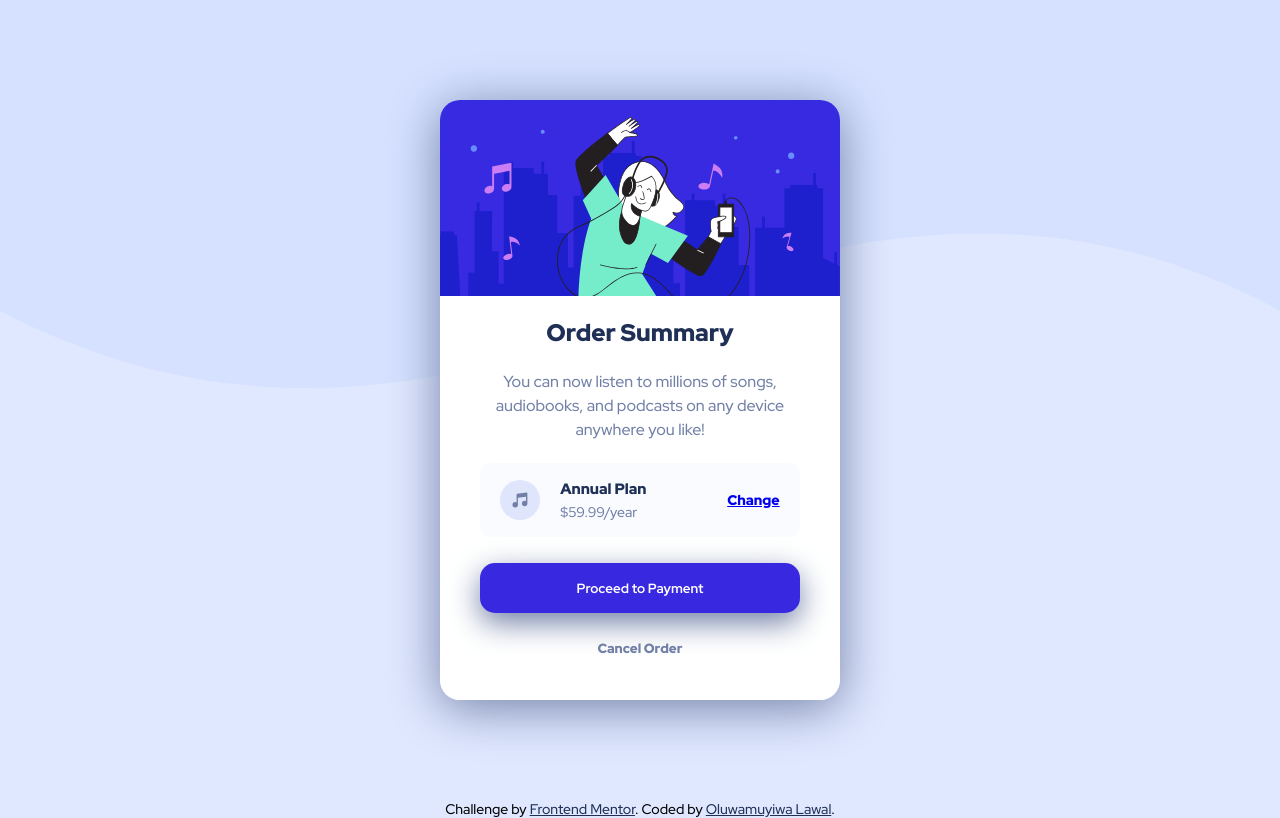
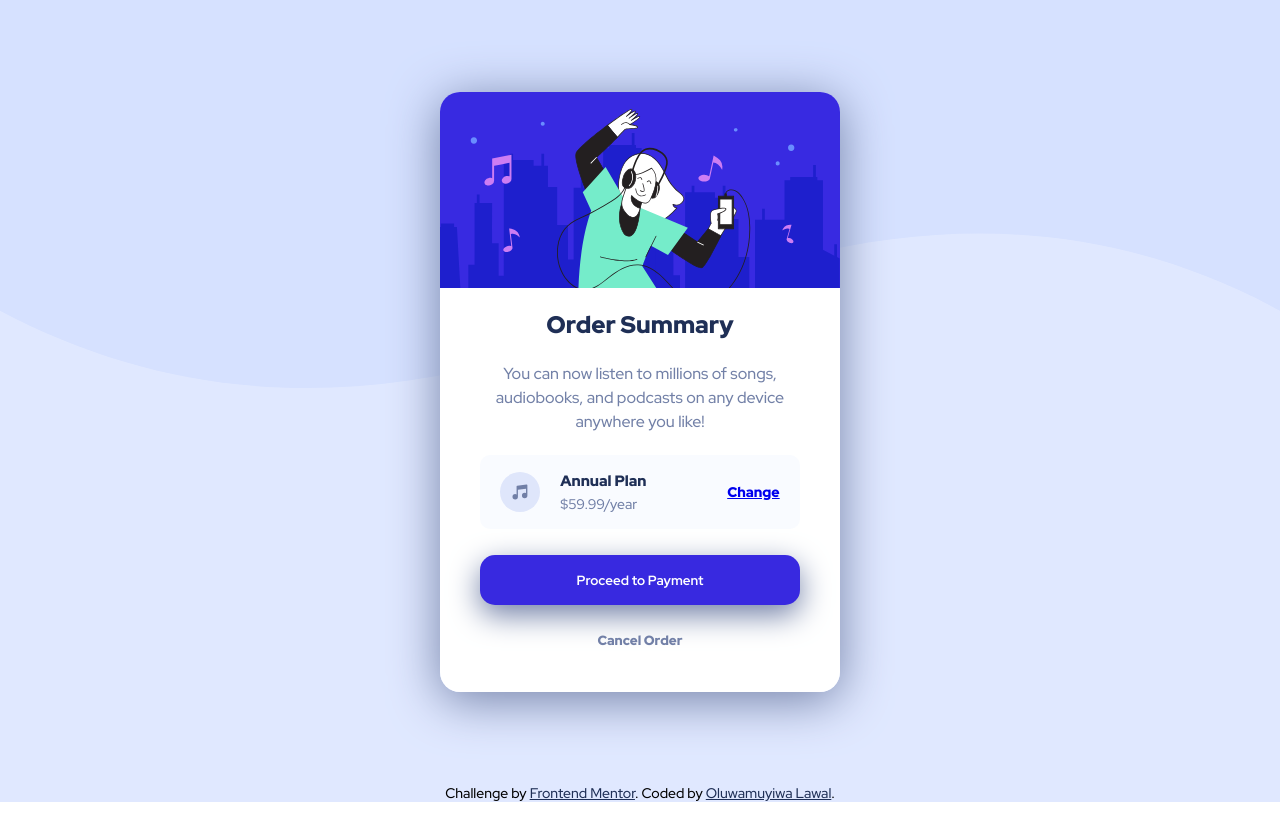
Before and after one commit to SunkanmiL/Group27--Order-summary-card, a plain HTML site: page index.html in a window 1280 px wide. Drawn offline with Linux system fonts and the light colour scheme.

Commit message:
Update main.css

```diff
--- a/css/main.css
+++ b/css/main.css
@@ -61,7 +61,7 @@ body {
           align-items: center;
   background: var(--pale-blue) url("/images/pattern-background-desktop.svg") no-repeat left top;
   background-size: contain;
-  min-height: 100vh;
+  min-height: 98vh;
 }
 
 /* Card */
@@ -167,10 +167,6 @@ body {
   margin-top: 4px;
 }
 
-/*.card__plan .card__plan--text span {
-  font-weight: 700;
-  color: var(--dark-blue);
-}*/
 .card__plan .card__plan--link {
   cursor: pointer;
   font-weight: 900;
```
